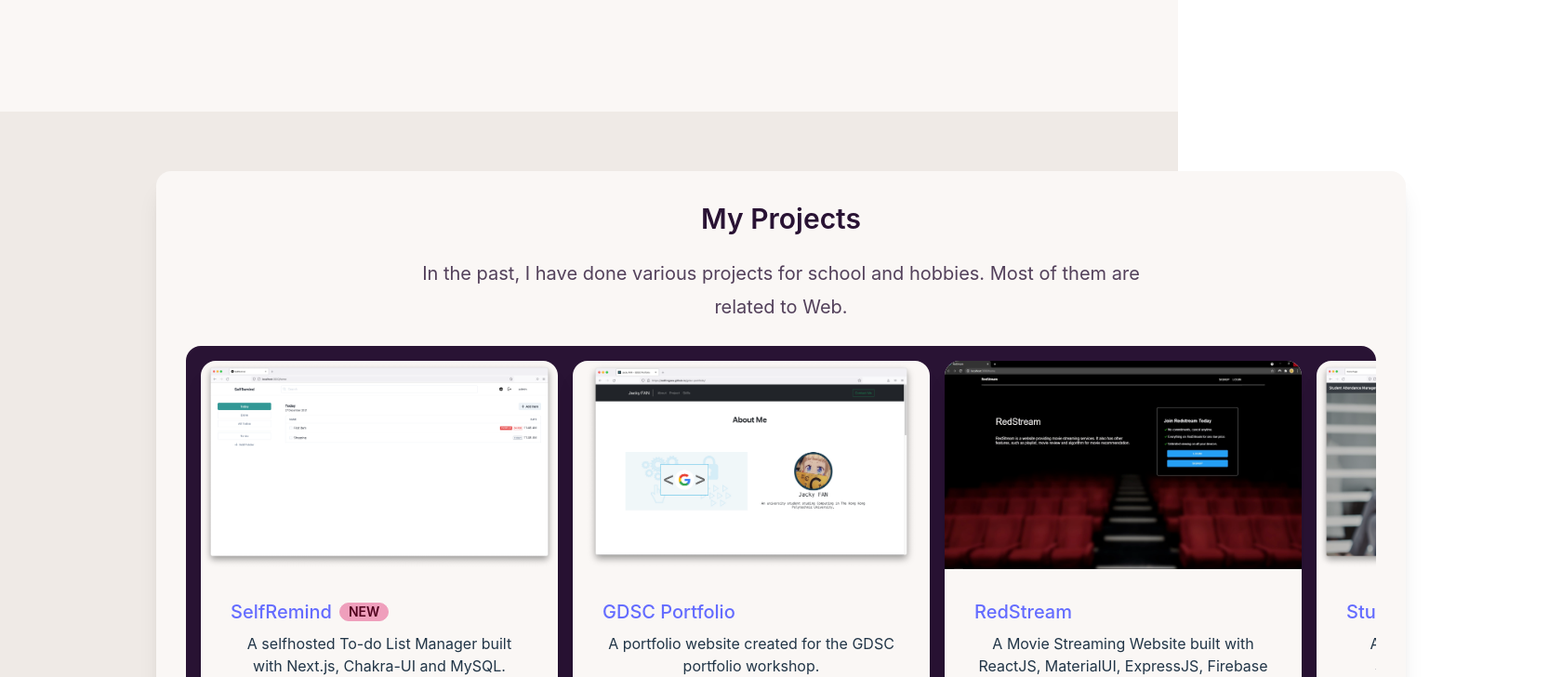
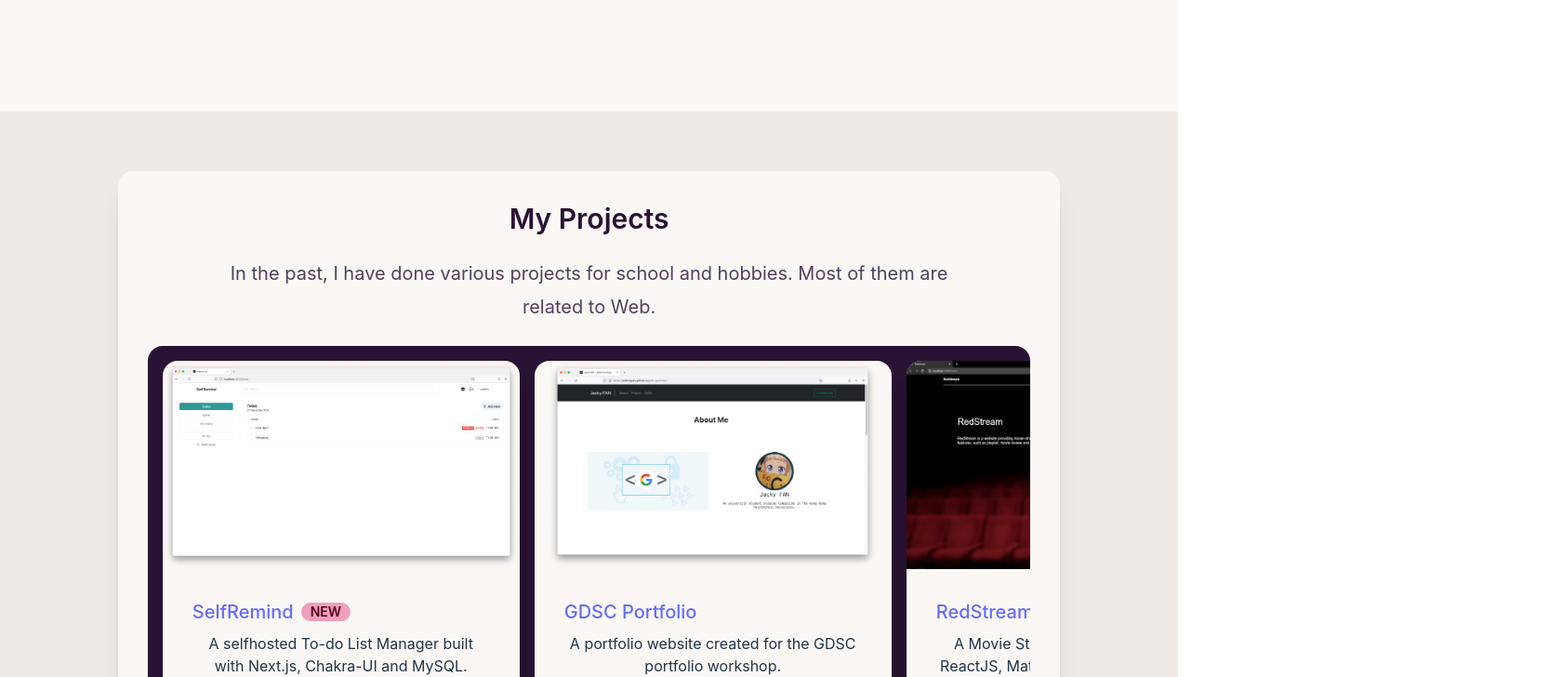
Before and after one commit to redfrogsss/jacky.fan, a React (Vite) app: page / in a window 1280 px wide. Shown: the part 680-1408 px from the top of the page at 93% size, 1680 px wide, since content can reach past the window. Built offline with nearby package versions, Linux system fonts and the light colour scheme.

Commit message:
fix: misalignment for specific display width

```diff
--- a/src/components/ProjectItems.tsx
+++ b/src/components/ProjectItems.tsx
@@ -40,11 +40,13 @@ export const ProjectItems = () => {
         return projects.map((project) => {
             return (
                 <a href={project.link} className="stat">
-                    <article className="prose lg:prose-xl">
-                        <h4>{project.title}</h4>
-                        <p>{project.description}</p>
-                        {createTags(project.tags)}
-                    </article>
+                    <center>
+                        <article className="prose lg:prose-xl">
+                            <h4>{project.title}</h4>
+                            <p>{project.description}</p>
+                            {createTags(project.tags)}
+                        </article>
+                    </center>
                 </a>
             );
         });
--- a/src/pages/HomePage.tsx
+++ b/src/pages/HomePage.tsx
@@ -43,12 +43,14 @@ export default function HomePage() {
             </div>
 
             {/* Desktop only */}
-            <div className="hidden lg:grid h-auto bg-base-200">
-                <div className="grid justify-items-center items-center justify-center h-auto">
+            <div className="hidden lg:flex justify-center h-auto bg-base-200 w-full">
+                <div className="w-full">
+                    <center>
+
                     {/*  My Projects */}
                     <div
                         id="projects"
-                        className="card w-[80%] h-auto bg-base-100 shadow-xl mt-16"
+                        className="block card w-[80%] h-auto bg-base-100 shadow-xl mt-16"
                     >
                         <div className="card-body">
                             <center>
@@ -104,6 +106,7 @@ export default function HomePage() {
                             </div>
                         </div>
                     </div>
+                    </center>
                 </div>
             </div>
             {/* End of Desktop only content */}
```
